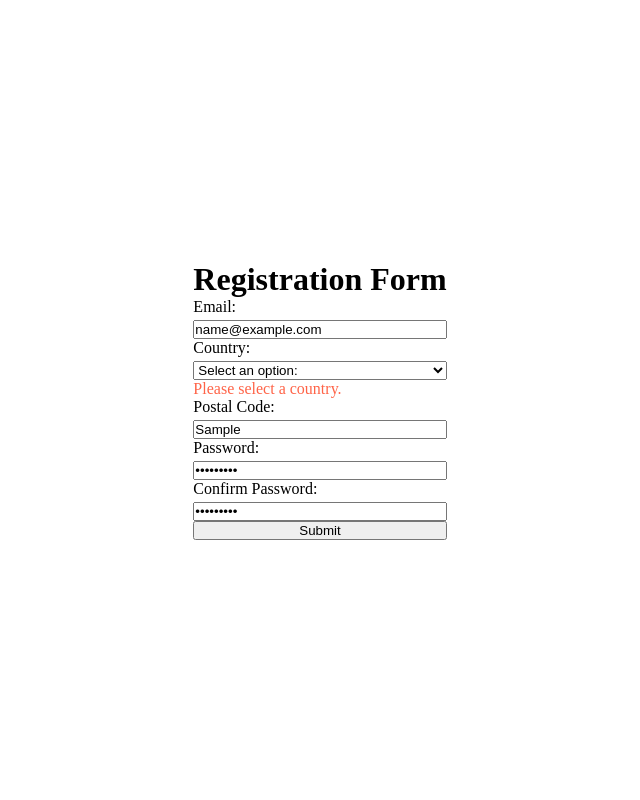
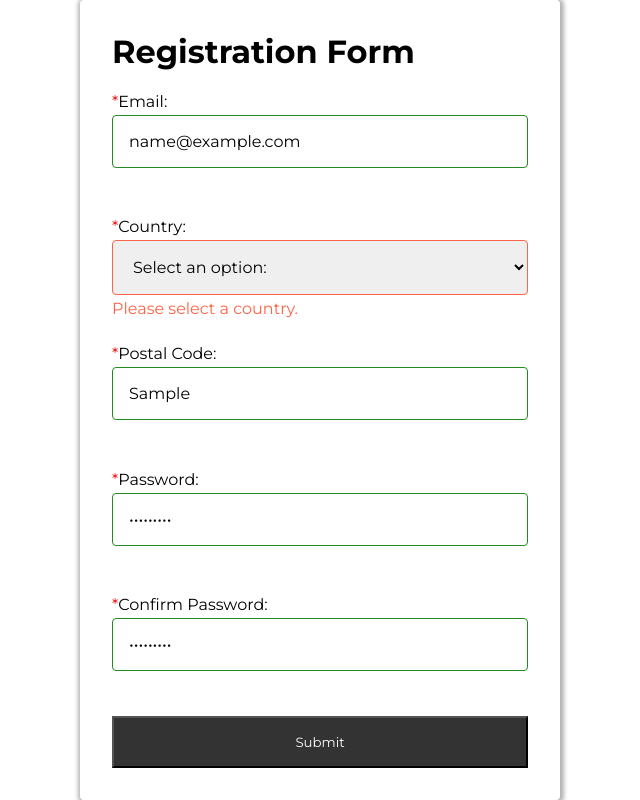
Before and after one commit to KimMillena/form-validation, a website built with webpack: page src/template.html in a window 1280 px wide. Both pictures are taken after typing "name@example.com", "Sample", "Sample123", "Sample123" into the empty fields and a click on the button "Submit". Shown: the whole page, without its empty margins (320-960 px from the left). Built offline with nearby package versions, Linux system fonts and the light colour scheme.

Commit message:
Add forms css style

```diff
--- a/src/styles.css
+++ b/src/styles.css
@@ -1,11 +1,23 @@
+@import url("https://fonts.googleapis.com/css2?family=Montserrat:ital,wght@0,100..900;1,100..900&display=swap");
+
 * {
   margin: 0;
   padding: 0;
   box-sizing: border-box;
+  font-family: "Montserrat", sans-serif;
 }
 
 :root {
-  --error-text: #ff6347;
+  --form-bg: #fff;
+
+  --red: red;
+
+  --correct-color: #228b22;
+  --error-color: #ff6347;
+
+  --light-color: #fff;
+  --dark-color: #333;
+  --darker-color: #111111;
 }
 
 body {
@@ -15,27 +27,82 @@ body {
   align-items: center;
 }
 
+/* FORM STYLINGS */
+
+.form {
+  width: clamp(200px, 60vh, 500px);
+  height: 800px;
+  display: flex;
+  flex-direction: column;
+  box-shadow: 1px 1px 4px 3px rgba(0, 0, 0, 0.3);
+  border-radius: 0.25rem;
+  padding: 2rem;
+  gap: 1rem;
+}
+
 .form-row {
   display: flex;
   flex-direction: column;
   justify-content: center;
+  flex: 1;
+}
+
+.form-row .required-asterisk {
+  color: var(--red);
 }
 
 .form-row > label {
   margin-bottom: 0.25rem;
 }
 
+.form-row input,
+.form-row select {
+  font-size: 1rem;
+  border: 1px solid var(--dark-color);
+  border-radius: 0.25rem;
+  padding: 1rem;
+}
+
+/* VALIDATION STYLINGS */
+
+.form-row input:focus:invalid,
+.form-row select:focus:invalid,
+.form-row input:focus:valid,
+.form-row select:focus:valid {
+  outline: none;
+}
+
+.form-row input:invalid:user-invalid,
+.form-row select:invalid:user-invalid {
+  border: 1px solid var(--error-color);
+}
+
+.form-row input:valid:user-valid,
+.form-row select:valid:user-valid {
+  border: 1px solid var(--correct-color);
+}
+
 .error {
-  display: none;
+  min-height: 1.2em;
+  visibility: hidden;
+  margin-top: 0.25rem;
 }
 
 .error.active {
-  display: block;
-  color: var(--error-text);
+  visibility: visible;
+  color: var(--error-color);
 }
 
 .submit-btn {
+  color: var(--light-color);
   width: 100%;
+  background-color: var(--dark-color);
+  padding: 1rem;
+  cursor: pointer;
+}
+
+.submit-btn:hover {
+  background-color: var(--darker-color);
 }
 
 /* DIALOG STYLINGS */
--- a/src/template.html
+++ b/src/template.html
@@ -14,12 +14,12 @@
         </div>
 
         <div class="form-row">
-            <label for="email">Email:</label>
+            <label for="email"><span class="required-asterisk">*</span>Email:</label>
             <input type="email" class="email" id="email" required>
             <span class="error email-error" aria-live="polite"></span>
         </div>
         <div class="form-row">
-            <label for="country">Country:</label>
+            <label for="country"><span class="required-asterisk">*</span>Country:</label>
             <select class="country" id="country" required>
                 <option value="" selected disabled hidden>Select an option:</option>
                 <option value="US">United States</option>
@@ -31,17 +31,17 @@
             <span class="error country-error" aria-live="polite"></span>
         </div>
         <div class="form-row">
-            <label for="postal-code">Postal Code:</label>
+            <label for="postal-code"><span class="required-asterisk">*</span>Postal Code:</label>
             <input type="text" class="postal-code" id="postal-code" required minlength="4">
             <span class="error postal-code-error" aria-live="polite"></span>
         </div>
         <div class="form-row">
-            <label for="password">Password:</label>
+            <label for="password"><span class="required-asterisk">*</span>Password:</label>
             <input type="password" class="password" id="password" required minlength="8">
             <span class="error password-error" aria-live="polite"></span>
         </div>
         <div class="form-row">
-            <label for="confirm-password">Confirm Password:</label>
+            <label for="confirm-password"><span class="required-asterisk">*</span>Confirm Password:</label>
             <input type="password" class="confirm-password" id="confirm-password" required minlength="8">
             <span class="error confirm-password-error" aria-live="polite"></span>
         </div>
```
